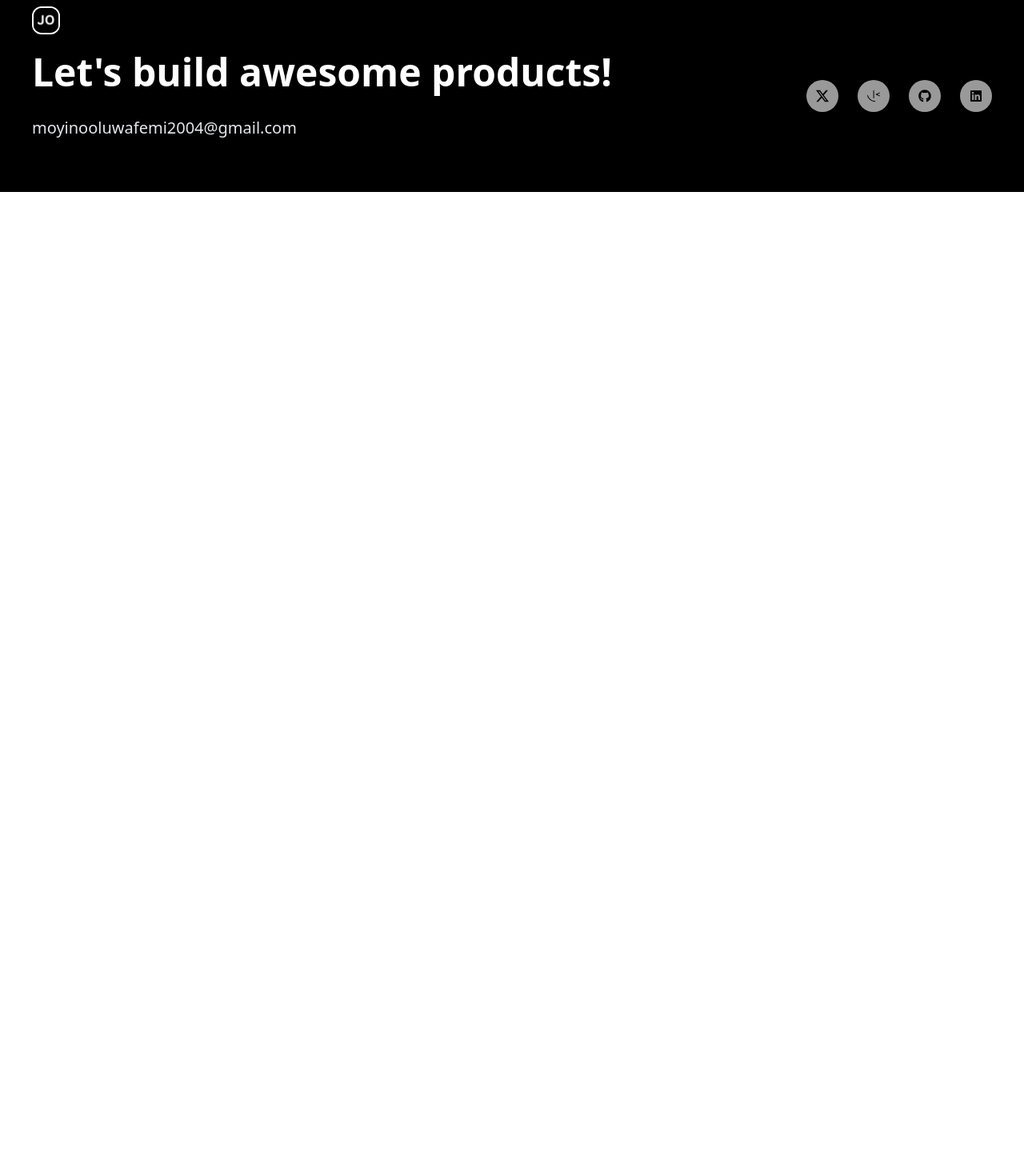
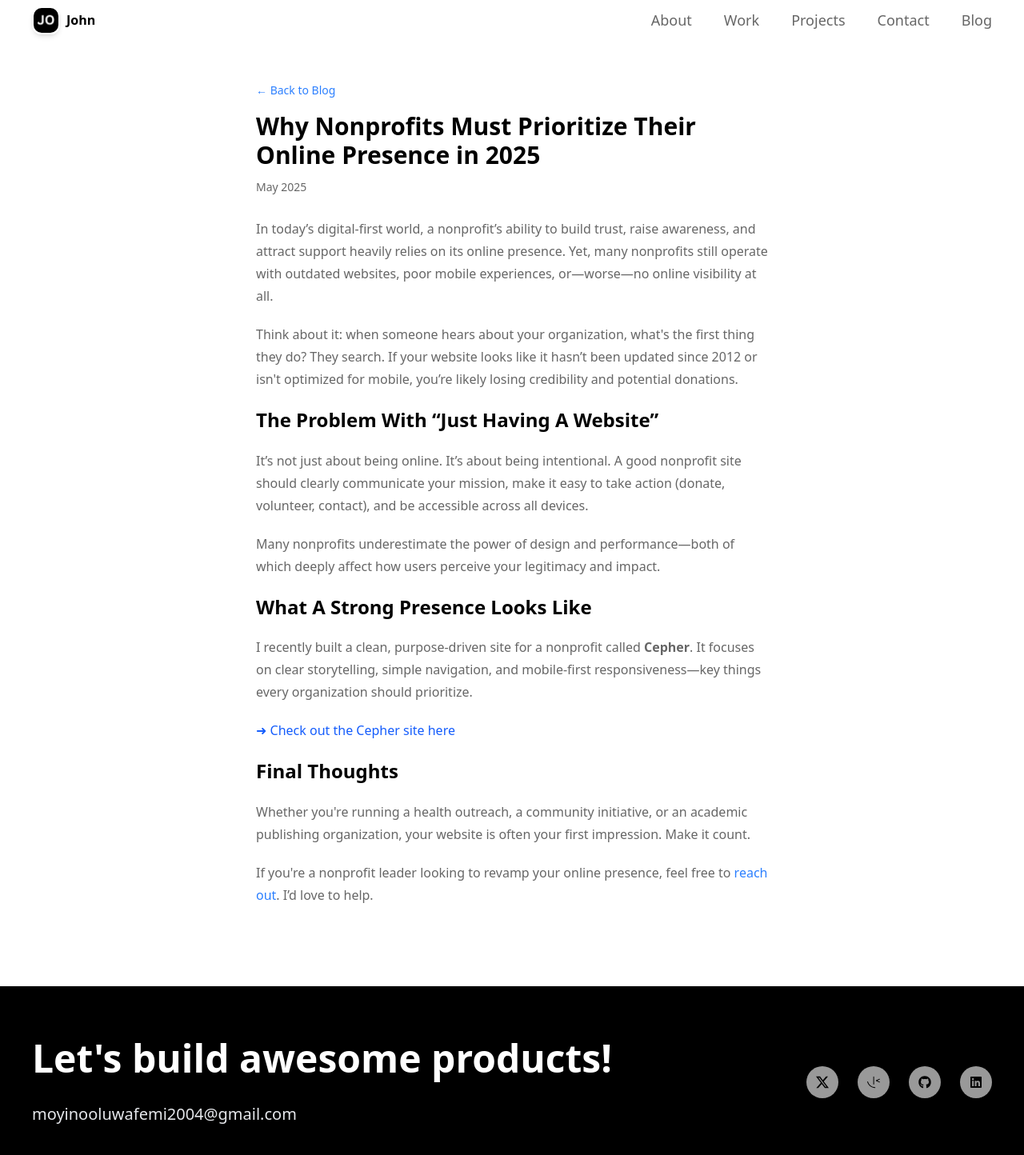
Before and after one commit to lamba01/port, a React (Vite) app: page /blog-post-1 in a window 1280 px wide. Shown: the top 1444 px of the page at 80% size. Before the commit the page ends 800 px from the top, so only its background shows below. Built offline with nearby package versions, Linux system fonts and the light colour scheme.

Commit message:
added blogpage to portfolio

```diff
--- a/src/App.jsx
+++ b/src/App.jsx
@@ -9,6 +9,8 @@ import Work from "./pages/work";
 import Navbar from "./components/navBar";
 import Footer from "./components/footer";
 import ThankYou from "./pages/thankYou";
+import Blog from "./pages/blog";
+import BlogPost1 from "./pages/blogPost1";
 import StickyContactButton from "./components/stickyContactBtn";
 import AOS from "aos";
 import "aos/dist/aos.css";
@@ -77,6 +79,8 @@ const App = () => {
         <Route path="/projects" element={<Projects />} />
         <Route path="/work" element={<Work />} />
         <Route path="/thank-you" element={<ThankYou />} />
+        <Route path="/blog" element={<Blog />} />
+        <Route path="/blog-post-1" element={<BlogPost1 />} />
       </Routes>
       <Footer />
     </>
--- a/src/components/navBar.jsx
+++ b/src/components/navBar.jsx
@@ -42,6 +42,13 @@ export default function navBar() {
         >
           contact
         </a>
+        <a
+          className="text-sm md:text-lg text-black/60 hover:text-black"
+          href="/blog"
+          rel="noopener noreferrer"
+        >
+          blog
+        </a>
       </div>
     </nav>
   );
--- /dev/null
+++ b/src/pages/blog.jsx
@@ -0,0 +1,41 @@
+import { Link } from "react-router-dom";
+
+const blogPosts = [
+  {
+    title: "Why Nonprofits Must Prioritize Their Online Presence in 2025",
+    summary:
+      "In 2025, a strong digital footprint isn't optional for nonprofits — it's essential. This post explores how a professional website, social media presence, and consistent content can build trust, attract donors, and boost community impact.",
+    slug: "/blog-post-1",
+    date: "May 2025",
+  },
+];
+
+export default function Blog() {
+  return (
+    <div className="max-w-3xl mx-auto px-4 py-[100px]">
+      <h1 className="text-3xl font-bold">Blog</h1>
+      <p className="text-gray-600 mb-8">
+        Insights, ideas, and developer takes from my desk.
+      </p>
+      <div className="space-y-10">
+        {blogPosts.map((post, index) => (
+          <div key={index} className="border-b border-solid pb-4">
+            <Link to={post.slug}>
+              <h2 className="text-xl font-semibold hover:underline">
+                {post.title}
+              </h2>
+            </Link>
+            <p className="text-gray-400 text-sm italic">{post.date}</p>
+            <p className="text-gray-700 mt-2">{post.summary}</p>
+            <Link
+              to={post.slug}
+              className="inline-block mt-3 text-sm text-blue-600 hover:underline font-medium"
+            >
+              Read more →
+            </Link>
+          </div>
+        ))}
+      </div>
+    </div>
+  );
+}
--- /dev/null
+++ b/src/pages/blogPost1.jsx
@@ -0,0 +1,82 @@
+import { Link } from "react-router-dom";
+
+export default function BlogPost1() {
+  return (
+    <div className="max-w-2xl mx-auto px-4 py-[100px]">
+      <Link to="/blog" className="text-blue-500 text-sm">
+        &larr; Back to Blog
+      </Link>
+      <h1 className="text-3xl font-bold mt-4 mb-2">
+        Why Nonprofits Must Prioritize Their Online Presence in 2025
+      </h1>
+      <p className="text-gray-500 text-sm mb-6">May 2025</p>
+      <div className="space-y-5 text-gray-800 leading-relaxed">
+        <p>
+          In today’s digital-first world, a nonprofit’s ability to build trust,
+          raise awareness, and attract support heavily relies on its online
+          presence. Yet, many nonprofits still operate with outdated websites,
+          poor mobile experiences, or—worse—no online visibility at all.
+        </p>
+
+        <p>
+          Think about it: when someone hears about your organization, what's the
+          first thing they do? They search. If your website looks like it hasn’t
+          been updated since 2012 or isn't optimized for mobile, you’re likely
+          losing credibility and potential donations.
+        </p>
+
+        <h2 className="text-xl font-semibold">
+          The Problem with “Just Having a Website”
+        </h2>
+        <p>
+          It’s not just about being online. It’s about being intentional. A good
+          nonprofit site should clearly communicate your mission, make it easy
+          to take action (donate, volunteer, contact), and be accessible across
+          all devices.
+        </p>
+        <p>
+          Many nonprofits underestimate the power of design and performance—both
+          of which deeply affect how users perceive your legitimacy and impact.
+        </p>
+
+        <h2 className="text-xl font-semibold">
+          What a Strong Presence Looks Like
+        </h2>
+        <p>
+          I recently built a clean, purpose-driven site for a nonprofit called{" "}
+          <strong>Cepher</strong>. It focuses on clear storytelling, simple
+          navigation, and mobile-first responsiveness—key things every
+          organization should prioritize.
+        </p>
+        <p>
+          <a
+            href="https://cepher.org.ng"
+            target="_blank"
+            rel="noopener noreferrer"
+            className="text-blue-600 underline"
+          >
+            ➜ Check out the Cepher site here
+          </a>
+        </p>
+
+        <h2 className="text-xl font-semibold">Final Thoughts</h2>
+        <p>
+          Whether you're running a health outreach, a community initiative, or
+          an academic publishing organization, your website is often your first
+          impression. Make it count.
+        </p>
+        <p>
+          If you're a nonprofit leader looking to revamp your online presence,
+          feel free to{" "}
+          <Link
+            to="https://johncodes.xyz/#contact"
+            className="text-blue-500 underline"
+          >
+            reach out
+          </Link>
+          . I’d love to help.
+        </p>
+      </div>
+    </div>
+  );
+}
```
